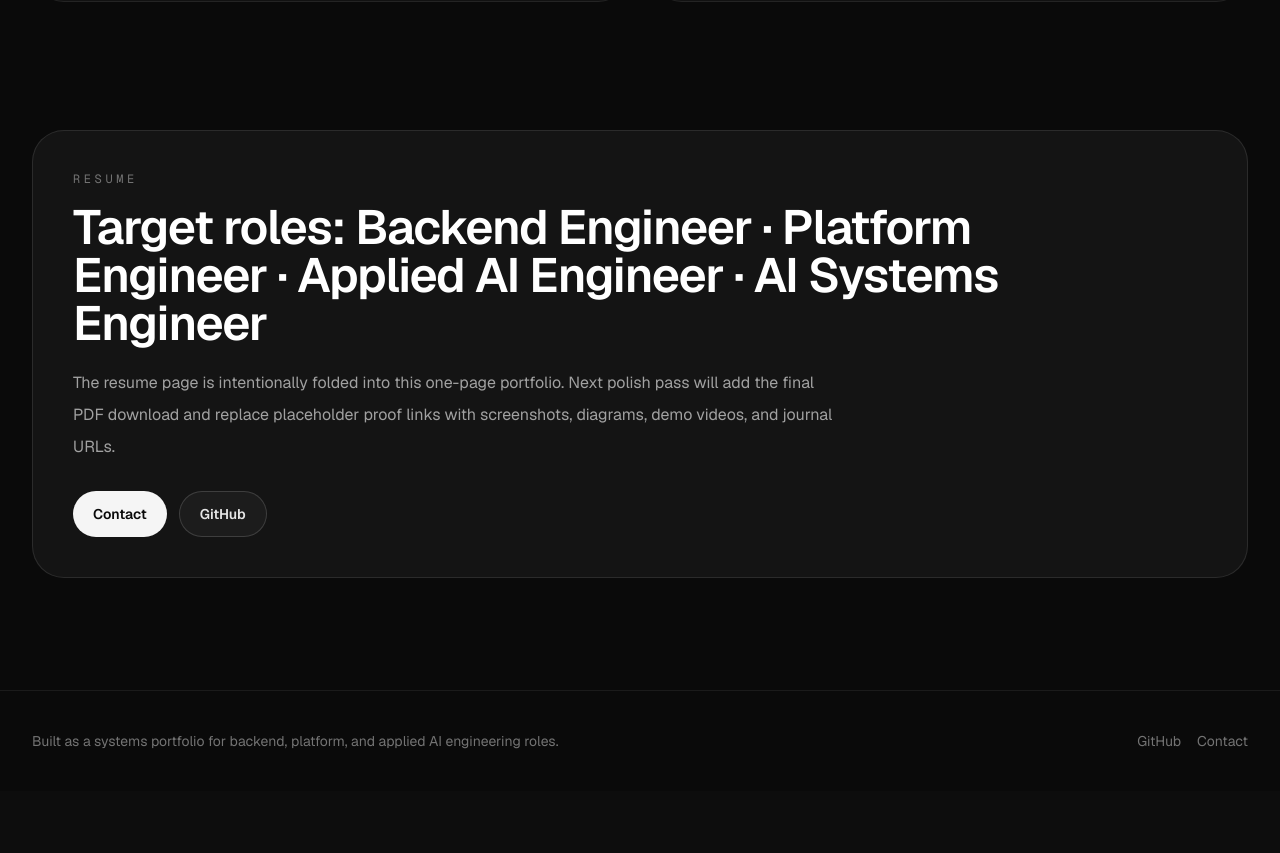
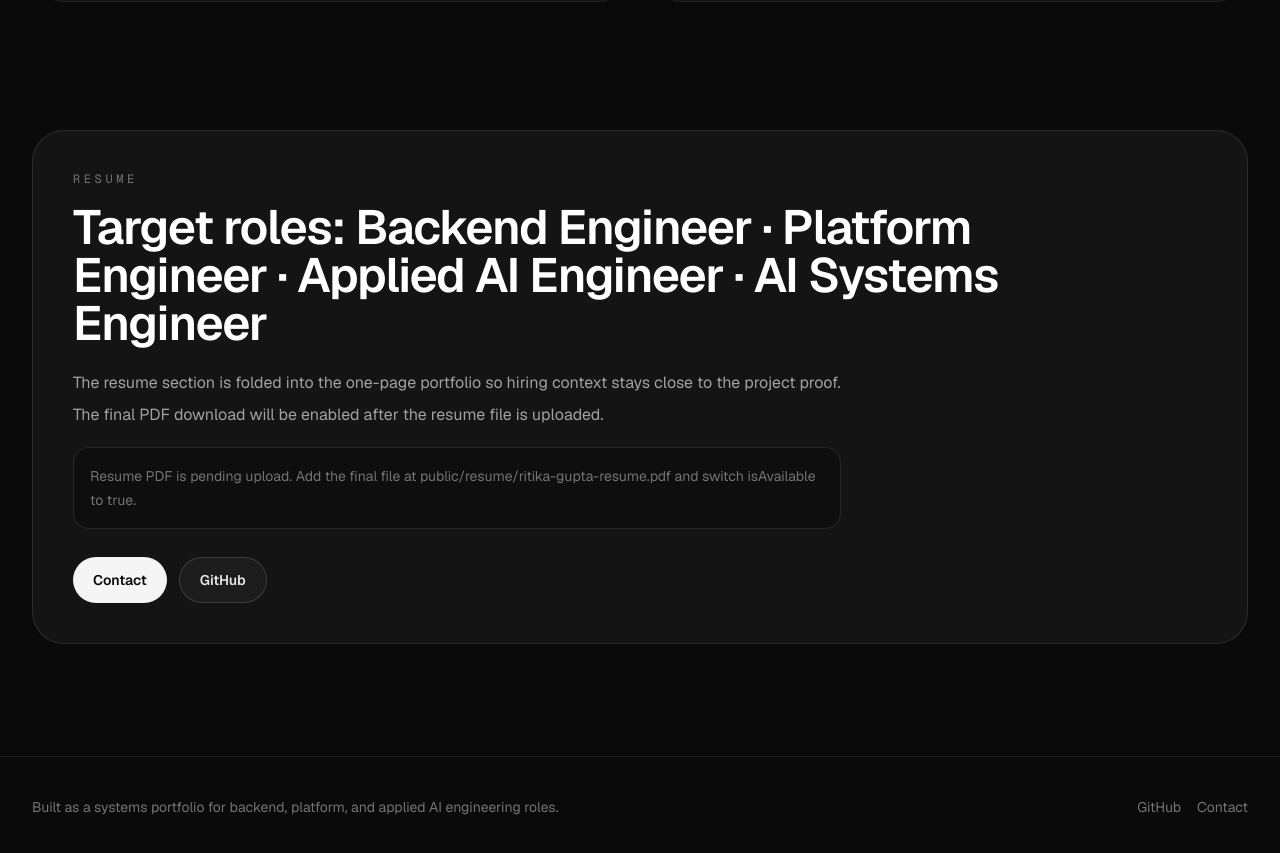
Before and after one commit to RitikaxG/ritikaxg-portfolio, a Next.js app: page / in a window 1280 px wide. Shown: the part 4680-5533 px from the top of the page. Before the commit the page ends 5471 px from the top, so only its background shows below. Built offline with nearby package versions, Linux system fonts and the light colour scheme; no server answers.

Commit message:
feat: add resume download readiness state

```diff
--- a/app/page.tsx
+++ b/app/page.tsx
@@ -1,5 +1,6 @@
 import { projects } from "@/content/projects";
 import { journals } from "@/content/journals";
+import { resumeConfig } from "@/content/resume";
 import { ProjectCard } from "@/components/projects/ProjectCard";
 import { Badge } from "@/components/ui/Badge";
 import { Button } from "@/components/ui/Button";
@@ -179,13 +180,19 @@ export default function Home() {
         <div className="mx-auto max-w-7xl rounded-[2rem] border border-white/10 bg-white/[0.045] p-6 md:p-10">
           <p className="font-mono text-xs uppercase tracking-[0.3em] text-neutral-500">Resume</p>
           <h2 className="mt-4 max-w-5xl text-3xl font-semibold tracking-tight text-white md:text-5xl">
-            Target roles: Backend Engineer · Platform Engineer · Applied AI Engineer · AI Systems Engineer
+            Target roles: {resumeConfig.targetRoles.join(" · ")}
           </h2>
           <p className="mt-5 max-w-3xl text-base leading-8 text-neutral-400">
-            The resume page is intentionally folded into this one-page portfolio. Next polish pass will add the final PDF download and replace placeholder proof links with screenshots, diagrams, demo videos, and journal URLs.
+            The resume section is folded into the one-page portfolio so hiring context stays close to the project proof. The final PDF download will be enabled after the resume file is uploaded.
           </p>
+          {!resumeConfig.isAvailable ? (
+            <p className="mt-4 max-w-3xl rounded-2xl border border-white/10 bg-neutral-950/60 p-4 text-sm leading-6 text-neutral-500">
+              {resumeConfig.note}
+            </p>
+          ) : null}
           <div className="mt-7 flex flex-wrap gap-3">
-            <Button href="mailto:ritikag5533@gmail.com" label="Contact" variant="primary" />
+            {resumeConfig.isAvailable ? <Button href={resumeConfig.pdfPath} label="Download Resume" variant="primary" /> : null}
+            <Button href="mailto:ritikag5533@gmail.com" label="Contact" variant={resumeConfig.isAvailable ? "secondary" : "primary"} />
             <Button href="https://github.com/RitikaxG" label="GitHub" />
           </div>
         </div>
```
